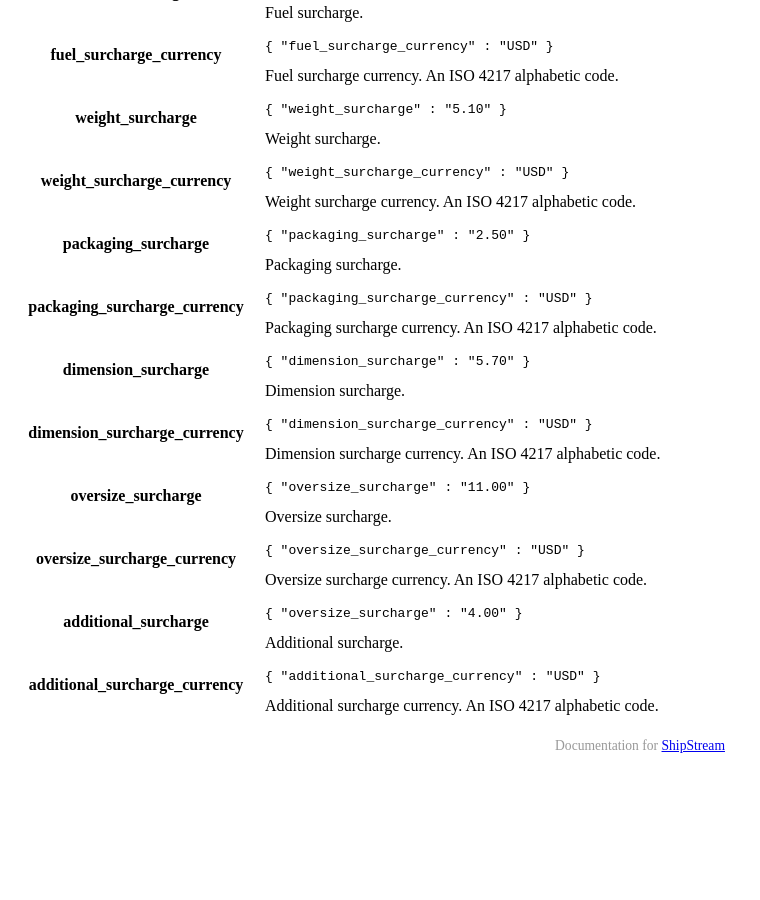
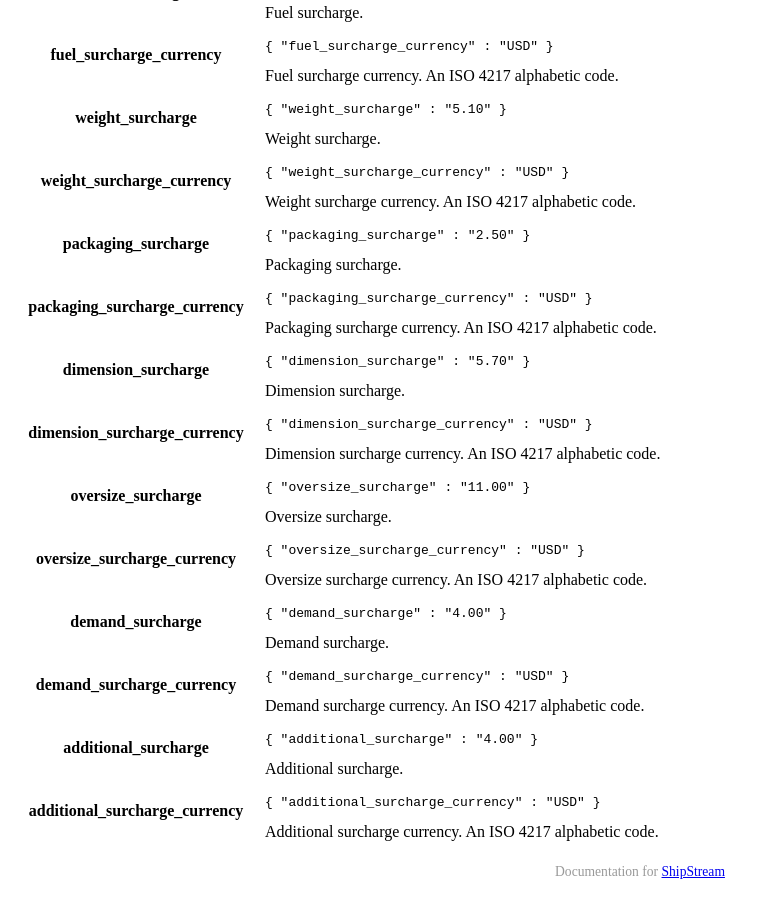
Before and after one commit to ShipStream/shipstream.github.io, a Jekyll site: the page built from _posts/2014-07-30-rate.md, in a window 1280 px wide and 900 px high, scrolled down 6270 px. Shown: the whole window, without its empty margins (0-760 px from the left). Built offline with Jekyll 4.4.1, drawn with Linux system fonts in a browser that asks for light colours; a style sheet for code colours, icons or effects is not loaded; before the commit the page ends 7044 px from its top, so only the background shows below that.

Commit message:
Add demand surcharge to rate API response.

```diff
--- a/_posts/2014-07-30-rate.md
+++ b/_posts/2014-07-30-rate.md
@@ -536,9 +536,23 @@ An array of enabled shipping methods.
     </td>
 </tr>
 <tr>
+    <th>demand_surcharge</th>
+    <td>
+        <pre><code>{ "demand_surcharge" : "4.00" }</code></pre>
+        Demand surcharge.
+    </td>
+</tr>
+<tr>
+    <th>demand_surcharge_currency</th>
+    <td>
+        <pre><code>{ "demand_surcharge_currency" : "USD" }</code></pre>
+        Demand surcharge currency. An ISO 4217 alphabetic code.
+    </td>
+</tr>
+<tr>
     <th>additional_surcharge</th>
     <td>
-        <pre><code>{ "oversize_surcharge" : "4.00" }</code></pre>
+        <pre><code>{ "additional_surcharge" : "4.00" }</code></pre>
         Additional surcharge.
     </td>
 </tr>
```
